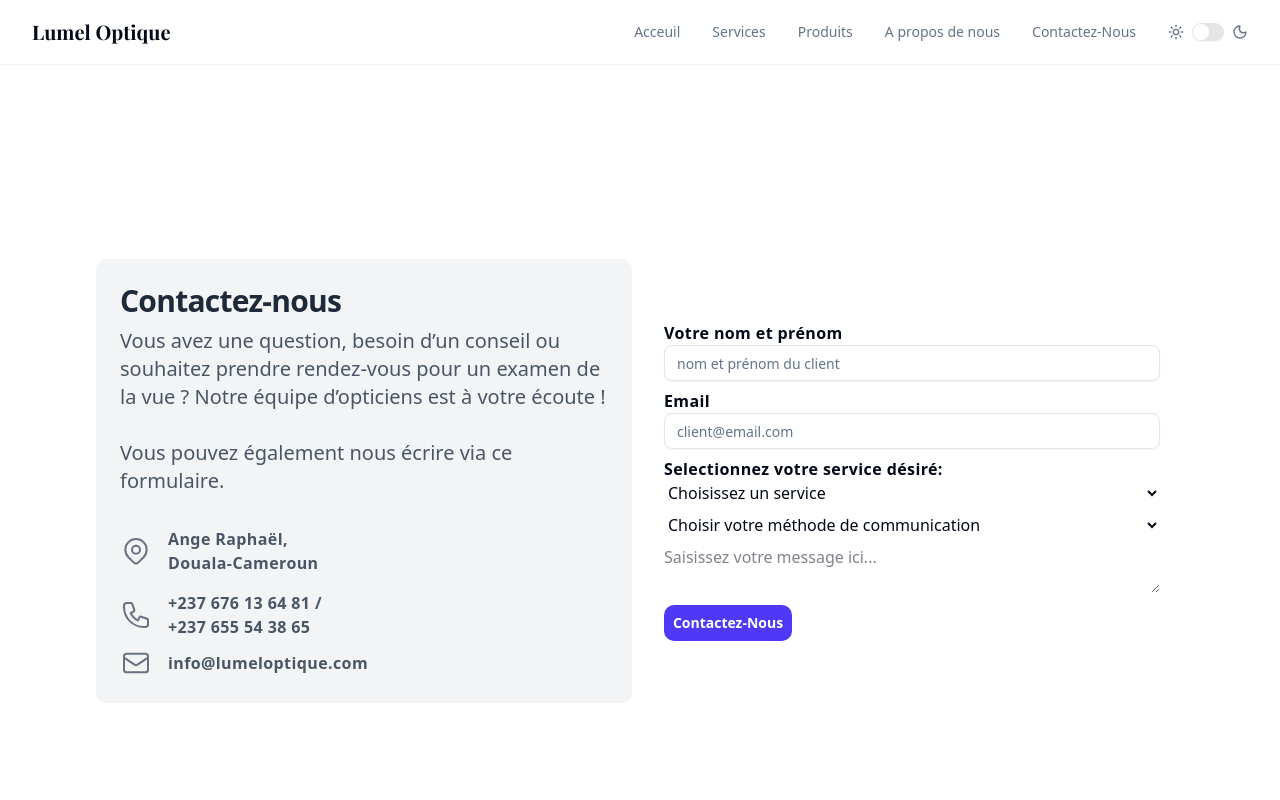
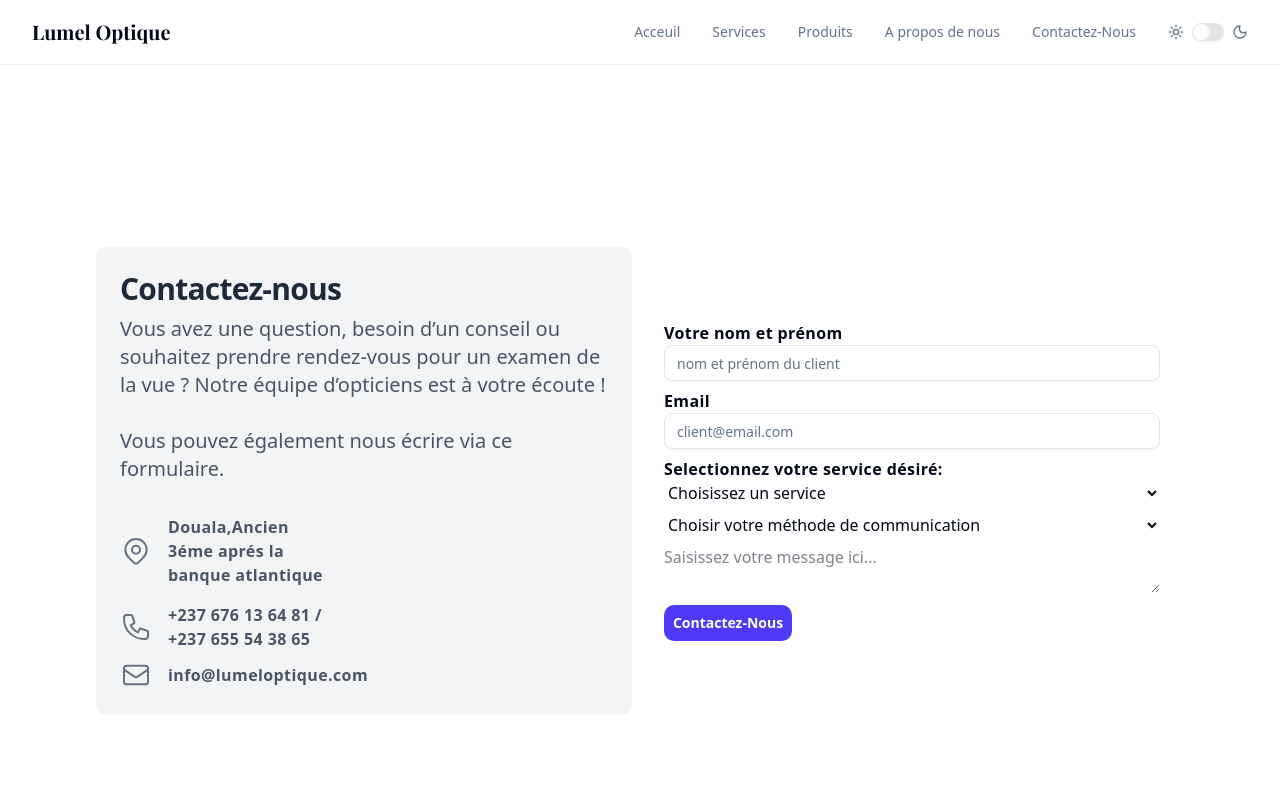
Before and after one commit to nyamarinette/client-lumel-optique, a Next.js app: page /contactez-nous in a window 1280 px wide. Shown: the top 800 px of the page. Built offline with nearby package versions, Linux system fonts and the light colour scheme; a web font is replaced by a local one.

Commit message:
modification du lieu

```diff
--- a/src/components/FomulaireDeContact.jsx
+++ b/src/components/FomulaireDeContact.jsx
@@ -90,7 +90,7 @@
                     <path d="M15 11a3 3 0 11-6 0 3 3 0 016 0z" />
                   </svg>
                   <div className="ml-4 text-md tracking-wide font-semibold w-40">
-                    Ange Raphaël, Douala-Cameroun
+                     Douala,Ancien 3éme aprés la banque atlantique
                   </div>
                 </div>
 
```
